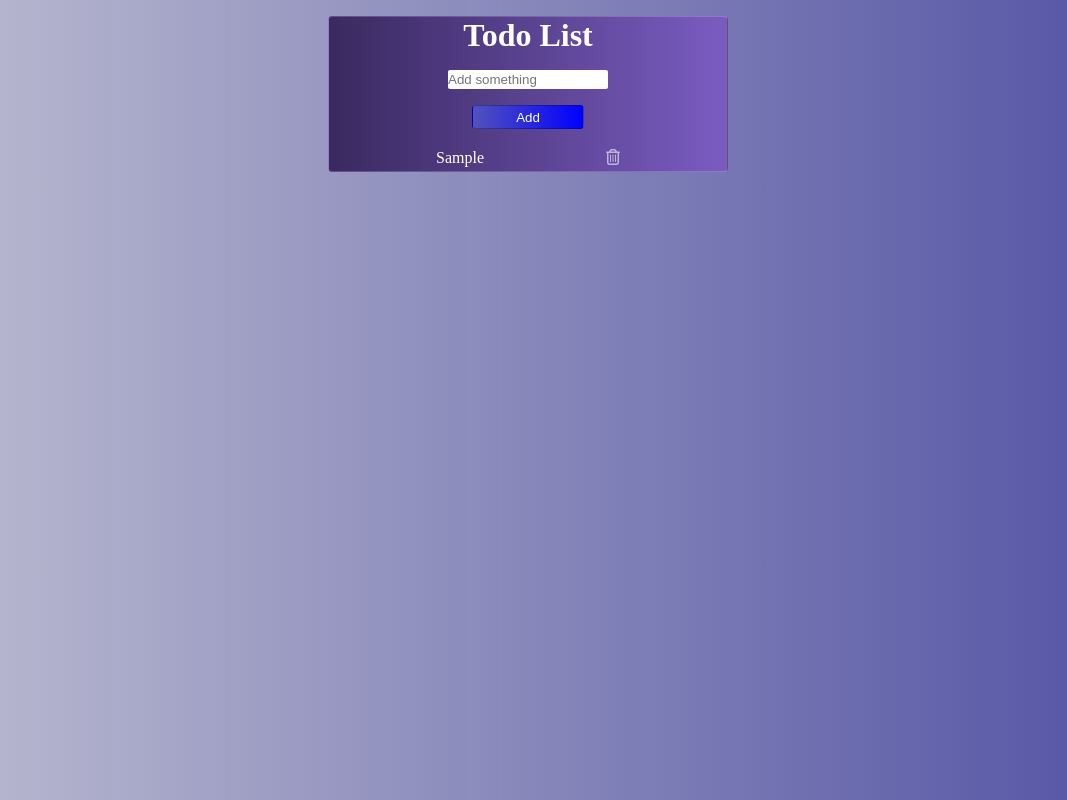
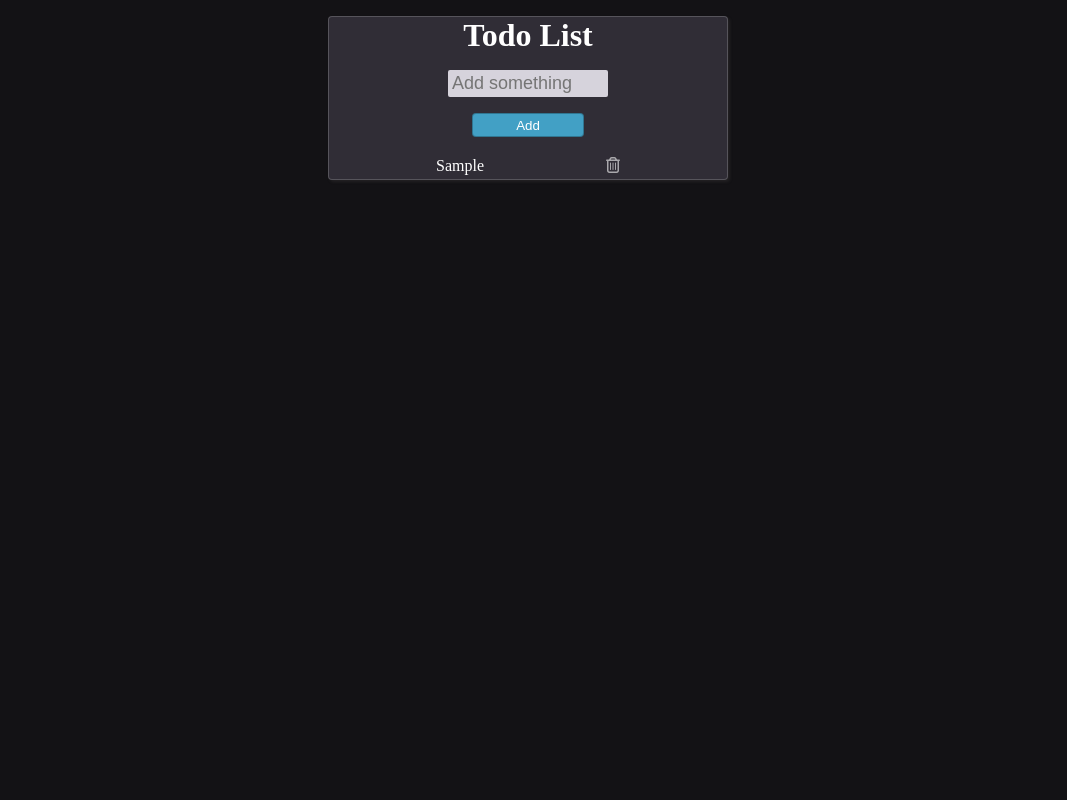
Before and after one commit to rafap19/To-Do-List, a plain HTML site: page index.html in a window 1280 px wide. Both pictures are taken after typing "Sample" into the empty fields and a click on the input "Add". Shown: the whole page, without its empty margins (112-1179 px from the left). Drawn offline with Linux system fonts and the light colour scheme.

Commit message:
todolist

```diff
--- a/script.js
+++ b/script.js
@@ -2,28 +2,18 @@ const add = document.querySelector('#submit').onclick = CreateListItem
 const ul = document.querySelector('#ul')
 const input = document.querySelector('#txt')
 const arr = []
-
 function CreateListItem(e){
     e.preventDefault()
-    arr.push(input.value)
-    localStorage.setItem('Item',JSON.stringify(arr))
-    localStorage.getItem('Item',JSON.stringify(arr))
 
-    const myPromise = new Promise((resolve,reject)=>{
-        if(input.value !== ''){
-            resolve('Item Added to the list!')
-        }else{
-            reject('ERROR,please add an item to the list!')
-        }
-    }).then((fullfilled)=>{
-        console.log('%c' + fullfilled, 'color:#7458B9')
-    }).catch((error)=>{
-        console.error(error)
-    })
+    if(input.value !== ''){
+        arr.push(input.value)
+        console.log(input.value)
+        localStorage.setItem("Item",JSON.stringify(arr))
 
 
+        const fullfilled = 'Item Added to the list!'
+        console.log('%c' + fullfilled, 'color:#7458B9')
 
-    if(input.value !== ''){
         const div = document.createElement('div')
         div.setAttribute('class','flex')
         ul.appendChild(div)
@@ -42,20 +32,10 @@ function CreateListItem(e){
             ul.removeChild(div)
             }
     }else{
+        const error = 'ERROR,please add an item to the list!'
+        console.error(error)
         alert('Item is required!')
     }
+
+
 }
-
-/*
-
-Estudar como colocar tabelas no console
-
-let devices = [
-            {
-              name: 'iPhone',
-              brand: 'Apple'
-            },
-          ]
-        console.table(devices)
-
-*/
--- a/style.css
+++ b/style.css
@@ -5,14 +5,15 @@
 }
 
 body{
-    background:linear-gradient(to right,#bebed2,#2d2d91d4);
+    background-color: #131215;
 }
 
 .cont{
     margin: 1rem auto;
     width: 400px;
     border: 1px solid rgba(255, 255, 255, 0.185);
-    background: linear-gradient(to right,#3a2960,#7a5cc1);
+    background-color: #302d36;
+    box-shadow: 2px 2px 3px rgba(74, 69, 69, 0.29);
     display: flex;
     flex-direction: column;
     align-items: center;
@@ -29,23 +30,26 @@ h1{
     width: 7rem;
     height: 1.5rem;
     border: 1px solid rgba(0, 0, 0, 0.267);
-    background:linear-gradient(to right,rgb(82, 82, 188),blue);
+    background-color: #42a0c5;
     border-radius: 4px;
     cursor: pointer;
     color: white;
 }
 
 .btn:hover{
-    background:linear-gradient(to right,rgb(65, 65, 151),rgb(3, 3, 221));
+    background-color: #36819e;
 }
 
-input{
+#txt{
     margin-top: 1rem;
+    padding-left: 4px;
     width: 10rem;
-    height: 1.2rem;
+    height: 1.7rem;
+    background-color: #d6d3dc;
     outline: none;
     border-radius: 2px;
     border: none;
+    font-size: large;
 }
 
 li{
```
Also changed, not shown: index.html (+0 -1 lines).
